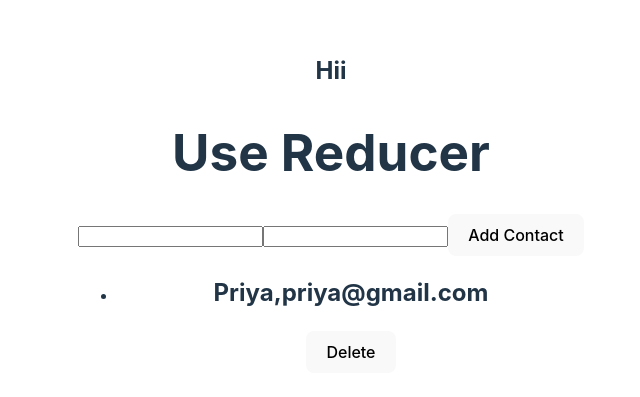
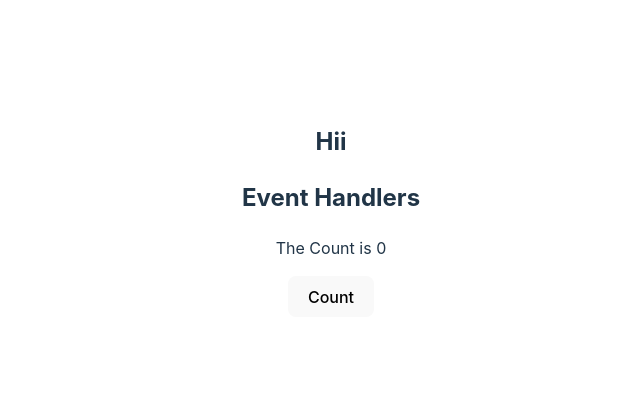
Before and after one commit to Priyanga-Developer/CRUD_Task_DataPlant, a React (Vite) app: page / in a window 1280 px wide. Shown: the part 189-586 px from the top of the page, without its empty margins (309-949 px from the left). Built offline with nearby package versions, Linux system fonts and the light colour scheme.

Commit message:
events handling

```diff
--- a/src/App.jsx
+++ b/src/App.jsx
@@ -65,6 +65,7 @@ import React from 'react'
 import Memo from './Memo';
 import Callback from './Callback';
 import Reducer from './Reducer';
+import Event from './Event';
 
 const App = () => {
 //  const {count,handleOnclick}=useContext(DataContext)
@@ -81,7 +82,8 @@ const App = () => {
       {/* <Ref/> */}
       {/* <Memo/> */}
       {/* <Callback/> */}
-      <Reducer/>
+      {/* <Reducer/> */}
+      <Event/>
 
 
 
--- /dev/null
+++ b/src/Event.jsx
@@ -0,0 +1,20 @@
+import React, { useState } from 'react'
+
+const Event = () => {
+    const [count ,setCount]=useState(0);
+    const handleCount =()=>{
+        setCount(count+1)
+    }
+  return (
+    <div>
+        <h2>Event Handlers</h2>
+        <p>The Count is {count}</p>
+        <button
+         type="button"
+         onClick={(e)=>handleCount(e)}>Count</button>
+         {/* {handleCount()} click events happens without clicking */}
+    </div>
+  )
+}
+
+export default Event
```
